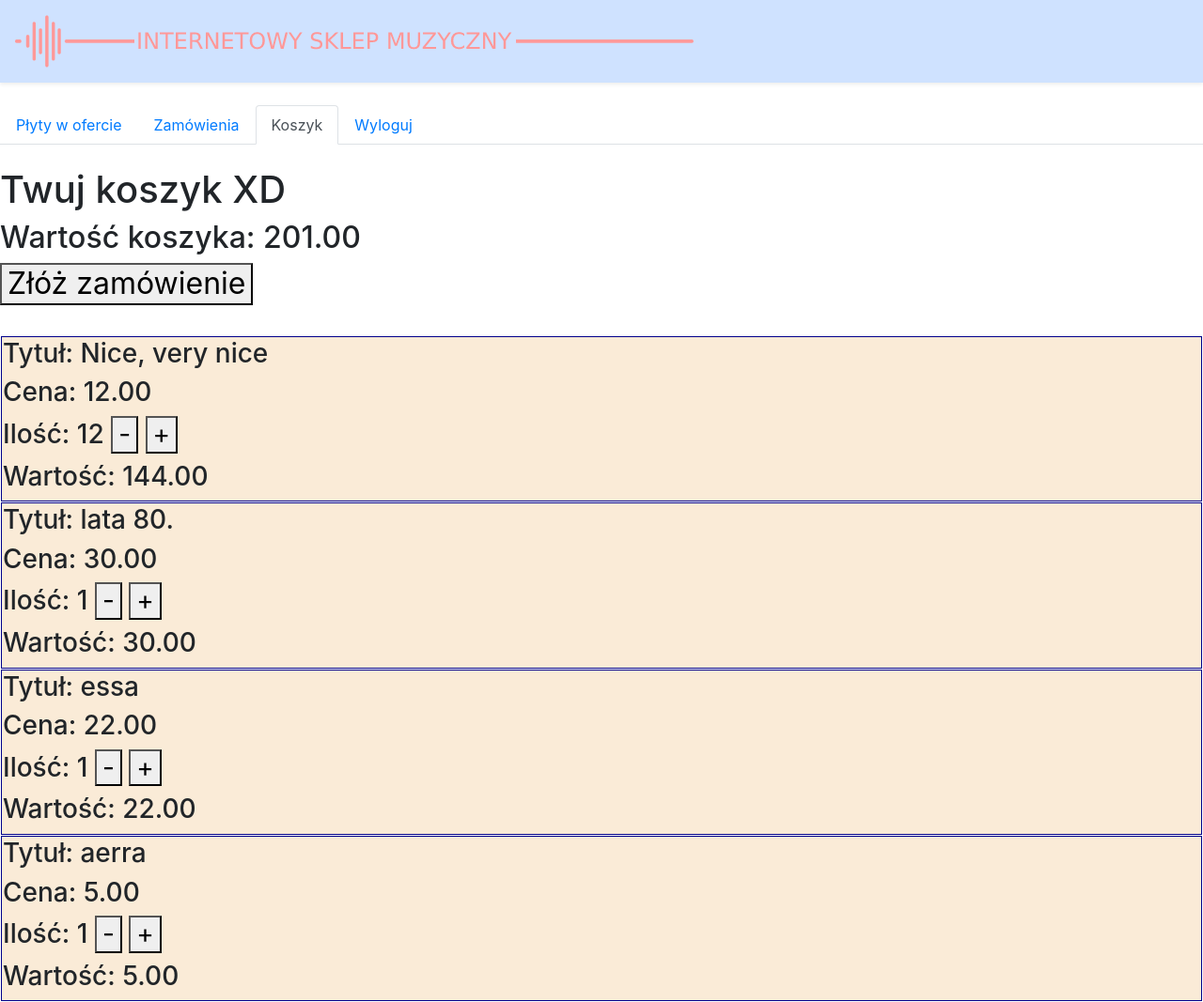
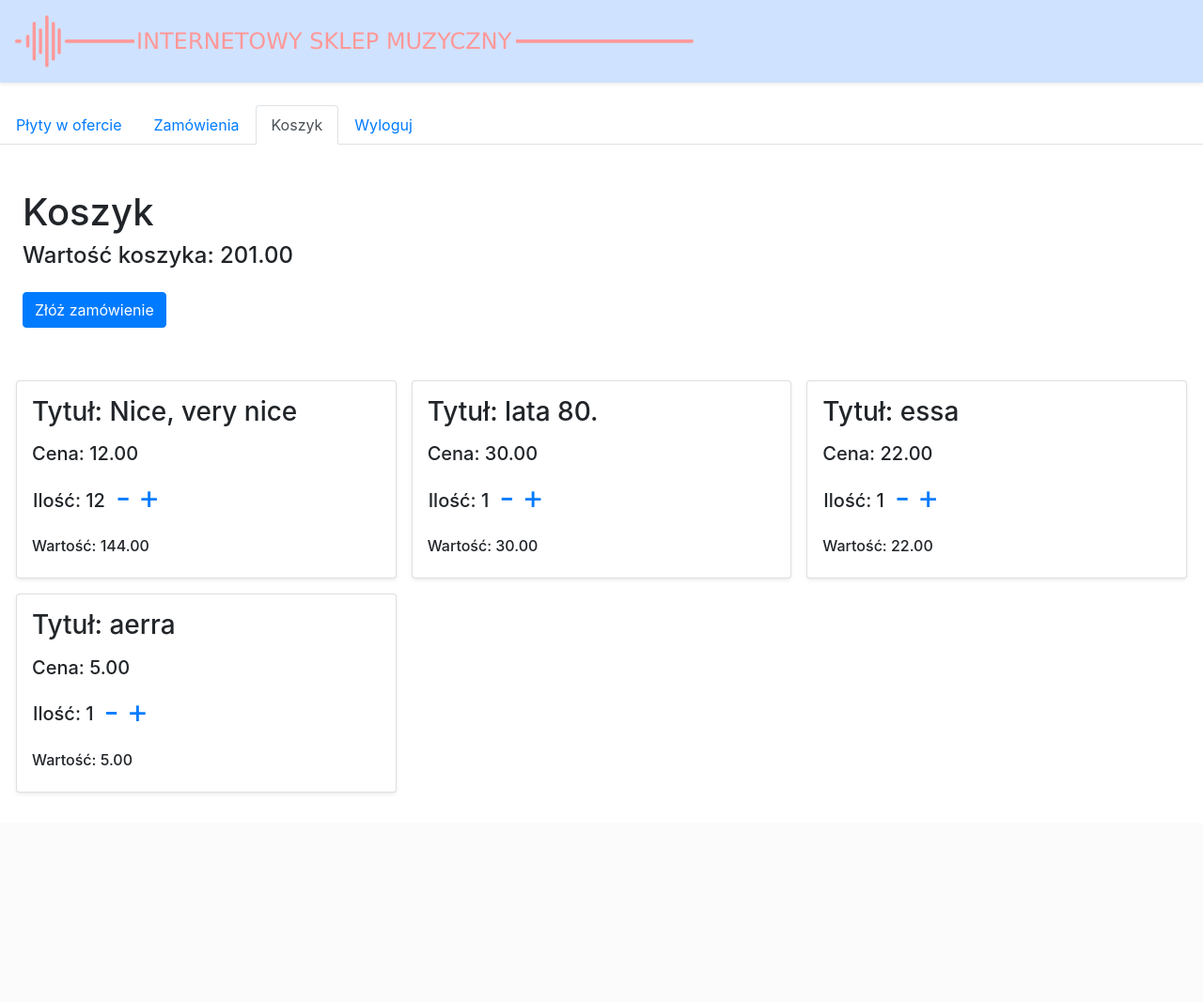
Before and after one commit to Morthan18/wypozyczalnia, a Django app: page /cart in a window 1280 px wide. Shown: the whole page at 94% size. After the commit the page ends 844 px from the top, so only its background shows below. Run offline with Django 3.2, Linux system fonts and the light colour scheme; a user stored in the database is signed in; data comes from the database, SQL or seed files in the repository; both versions use the stored data as it was after the commit; parts of the project's set-up code (start-up, migrations or seed data) failed here and were passed over; some libraries are stand-ins or nearby versions.

Commit message:
Cart style

```diff
--- a/disks/static/css/style.css
+++ b/disks/static/css/style.css
@@ -48,3 +48,11 @@ a:hover{
     margin: 1px;
     background-color: antiquewhite;
 }
+
+.order__button{
+    font-size: 2.2em;
+    display: flex;
+    align-items: center;
+    justify-content: center;
+    transform: translate(-1px, -4px);
+}
--- a/templates/disks/base.html
+++ b/templates/disks/base.html
@@ -2,9 +2,9 @@
 <html>
 <head>
     <title>{% block title %}{% endblock %}</title>
-    <link href="{% static 'css/style.css' %}" rel="stylesheet">
     <link href="{% static 'css/bootstrap.css' %}" rel="stylesheet">
     <script src="{% static 'js/bootstrap.js' %}"></script>
+    <link href="{% static 'css/style.css' %}" rel="stylesheet">
 </head>
 <body>
 <div class="header_container  flex-row justify-content-start" style="box-shadow: 0 .125rem .25rem rgba(0,0,0,.075)!important;">
--- a/templates/disks/cart.html
+++ b/templates/disks/cart.html
@@ -2,27 +2,34 @@
 {% load calculate_total_cart %}
 
 {% block body %}
-    <h1>Twuj koszyk XD</h1>
-    <h2>{% if cart_disks %} Wartość koszyka: {% calculate_total_cart cart_disks.first.cart %}{% endif %}</h2>
-    <h2>{% if cart_disks %} <a href={% url 'create_order' cart_disks.first.cart.id %}>
-        <button type="button">Złóż zamówienie</button>
-    </a>{% endif %}</h2>
+    <div class="p-4">
+        <h1>Koszyk</h1>
+        <h4>{% if cart_disks %} Wartość koszyka: {% calculate_total_cart cart_disks.first.cart %}{% endif %}</h4>
+        <h4>{% if cart_disks %} <a href={% url 'create_order' cart_disks.first.cart.id %}>
+            <button class="btn btn-primary mt-3" type="button">Złóż zamówienie</button>
+        </a>{% endif %}</h4>
         <br>
-    <div>
+         <div class="row mt-3">
             {% for cart_disk in cart_disks %}
-            <div class="zamowienie">
-                <h3>Tytuł: {{ cart_disk.disk.title }}</h3>
-                <h3>Cena: {{ cart_disk.disk.price }}</h3>
-                <h3>Ilość: {{ cart_disk.quantity }}
-                    <a href={% url 'decrement_disk_in_cart' cart_disk.disk.id %}>
-                        <button>-</button>
+                <div class="col-4 p-2">
+                 <div style="box-shadow: 0 .125rem .25rem rgba(0,0,0,.075)!important;" class="p-3 card shadow-sm">
+                    <h3 class="pb-2">Tytuł: {{ cart_disk.disk.title }}</h3>
+                    <h5>Cena: {{ cart_disk.disk.price }}</h5>
+                    <div class="flex-row justify-content-start align-items-center row pb-2">
+                        <div class="ml-3">
+                            <h5 style="margin-bottom: 2px;">Ilość: {{ cart_disk.quantity }}</h5>
+                        </div>
+                        <a class="px-1 ml-2" href={% url 'decrement_disk_in_cart' cart_disk.disk.id %}>
+                            <div style="border-radius: 100%; padding: 0" class="my-1"><div class="order__button">-</div></div>
                         </a>
-                    <a href={% url 'increment_disk_in_cart' cart_disk.disk.id %}>
-                        <button>+</button>
+                        <a class="px-1" href={% url 'increment_disk_in_cart' cart_disk.disk.id %}>
+                            <div style="border-radius: 100%; padding: 0" class="my-1"><div class="order__button">+</div></div>
                         </a>
-                </h3>
-                <h3>Wartość: {{ cart_disk.disks_cost }}</h3>
+                    </div>
+                    <h6>Wartość: {{ cart_disk.disks_cost }}</h6>
+                 </div>
                 </div>
             {% endfor %}
         </div>
+    </div>
 {% endblock %}
```
Also changed, not shown: db.sqlite3. Lines whose indentation alone changed are shown as unchanged.
